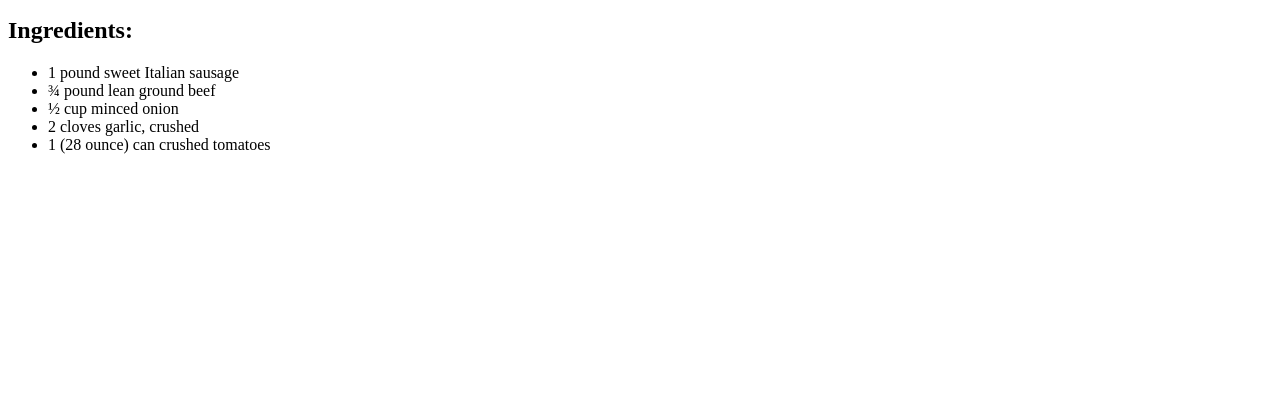
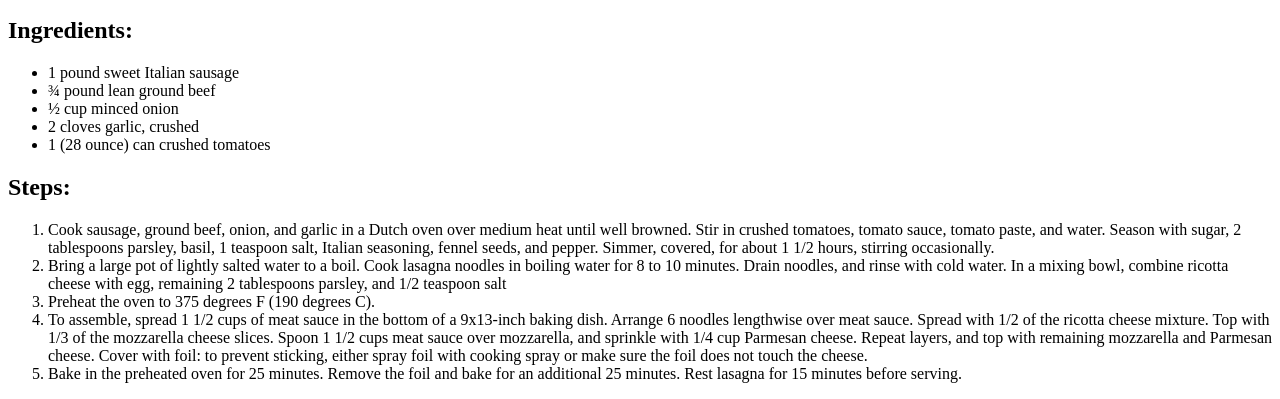
Before and after one commit to Kinlav/odin-recipes, a plain HTML site: page recipes/lasagna.html in a window 1280 px wide. Shown: the part 521-920 px from the top of the page. Before the commit the page ends 800 px from the top, so only its background shows below. Drawn offline with Linux system fonts and the light colour scheme.

Commit message:
Add ordered list of steps with h2

```diff
--- a/recipes/lasagna.html
+++ b/recipes/lasagna.html
@@ -10,7 +10,9 @@
     <h1>World's Best Lasagna</h1>
     <img src="../images/lasagna_image_2.jpg" alt="lasagna image" width="360" height="400">
     <p>This lasagna recipe takes a little work, but it is so satisfying and filling that it's worth it!</p>
+
     <h2>Ingredients:</h2>
+
     <ul>
         <li>1 pound sweet Italian sausage</li>
         <li>¾ pound lean ground beef</li>
@@ -18,5 +20,16 @@
         <li>2 cloves garlic, crushed</li>
         <li>1 (28 ounce) can crushed tomatoes</li>
     </ul>
+
+    <h2>Steps:</h2>
+
+    <ol>
+        <li>Cook sausage, ground beef, onion, and garlic in a Dutch oven over medium heat until well browned. Stir in crushed tomatoes, tomato sauce, tomato paste, and water. Season with sugar, 2 tablespoons parsley, basil, 1 teaspoon salt, Italian seasoning, fennel seeds, and pepper. Simmer, covered, for about 1 1/2 hours, stirring occasionally.</li>
+        <li>Bring a large pot of lightly salted water to a boil. Cook lasagna noodles in boiling water for 8 to 10 minutes. Drain noodles, and rinse with cold water. In a mixing bowl, combine ricotta cheese with egg, remaining 2 tablespoons parsley, and 1/2 teaspoon salt</li>
+        <li>Preheat the oven to 375 degrees F (190 degrees C).</li>
+        <li>To assemble, spread 1 1/2 cups of meat sauce in the bottom of a 9x13-inch baking dish. Arrange 6 noodles lengthwise over meat sauce. Spread with 1/2 of the ricotta cheese mixture. Top with 1/3 of the mozzarella cheese slices. Spoon 1 1/2 cups meat sauce over mozzarella, and sprinkle with 1/4 cup Parmesan cheese. Repeat layers, and top with remaining mozzarella and Parmesan cheese. Cover with foil: to prevent sticking, either spray foil with cooking spray or make sure the foil does not touch the cheese.</li>
+        <li>Bake in the preheated oven for 25 minutes. Remove the foil and bake for an additional 25 minutes. Rest lasagna for 15 minutes before serving.</li>
+    </ol>
+
 </body>
 </html>
```
